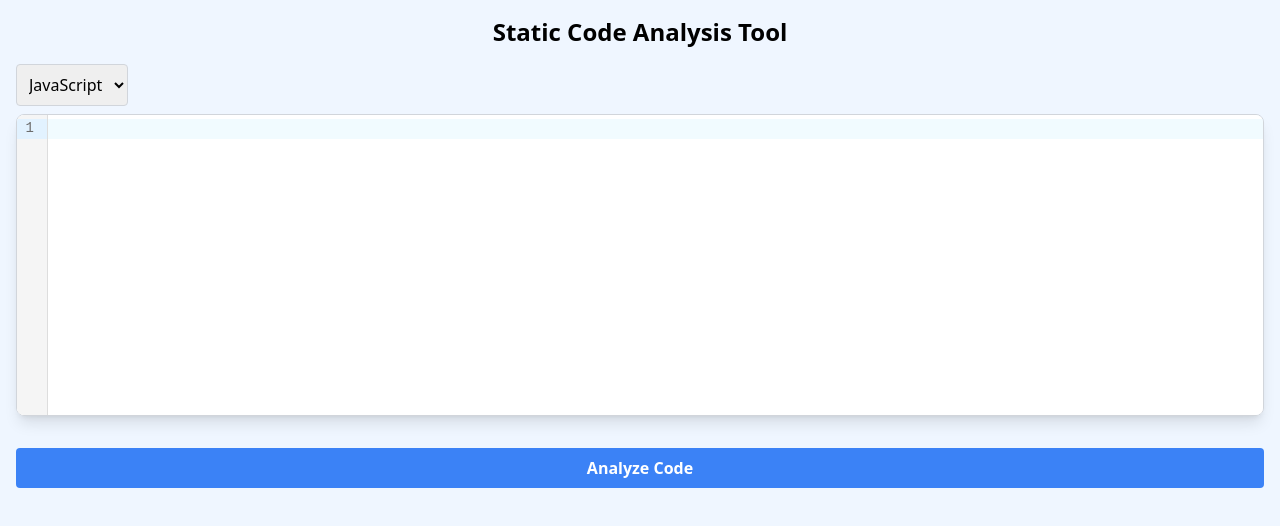
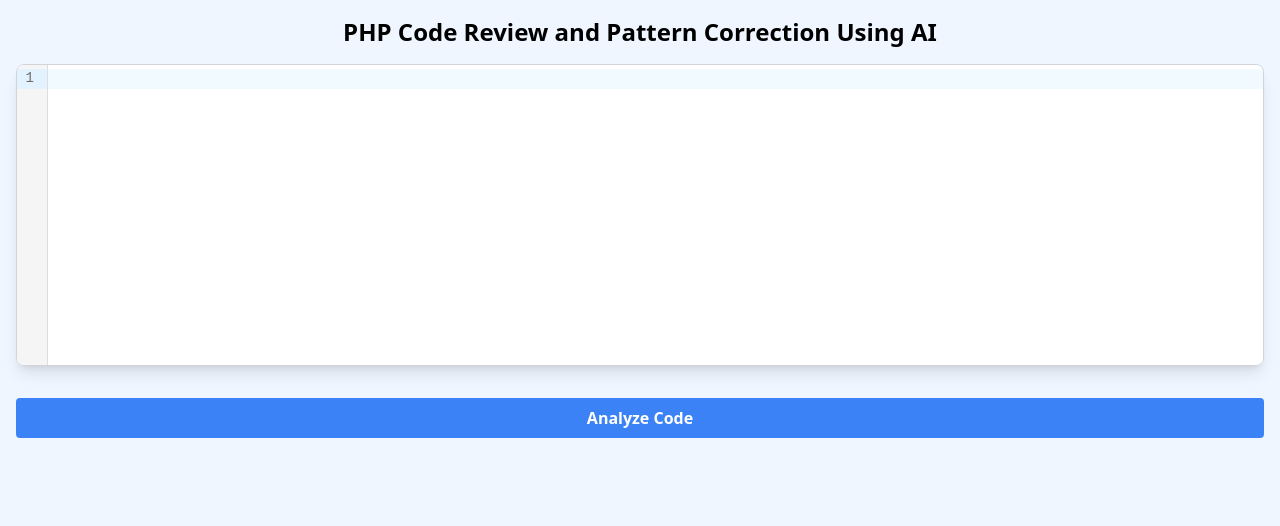
Before and after one commit to tarikbilla/Code-Analysis-and-Auto-Correction-Tool, a Next.js app in the folder frontend/: page / in a window 1280 px wide. Shown: the top 526 px of the page. Built offline with nearby package versions, Linux system fonts and the light colour scheme.

Commit message:
remove and hide language selection

```diff
--- a/frontend/pages/index.js
+++ b/frontend/pages/index.js
@@ -1,7 +1,5 @@
 import { useState } from 'react';
 import dynamic from 'next/dynamic';
-import { javascript } from '@codemirror/lang-javascript';
-import { cpp } from '@codemirror/lang-cpp';
 import { php } from '@codemirror/lang-php';
 import { apiUrl } from '../config';
 
@@ -11,7 +9,7 @@ const CodeMirror = dynamic(() => {
 
 export default function Home() {
   const [code, setCode] = useState('');
-  const [language, setLanguage] = useState('javascript');
+  const [language, setLanguage] = useState('php');
   const [analysisResult, setAnalysisResult] = useState('');
   const [errorResult, setErrorResult] = useState('');
   const [debugResult, setDebugResult] = useState('');
@@ -19,10 +17,6 @@ export default function Home() {
 
   const getLanguageMode = () => {
     switch (language) {
-      case 'javascript':
-        return javascript();
-      case 'cpp':
-        return cpp();
       case 'php':
         return php();
       default:
@@ -69,15 +63,14 @@ export default function Home() {
     <div className="relative container mx-auto px-4">
       {/* input data */}
       <div>
-        <h1 className="text-2xl font-bold text-center mb-4 mt-4">Static Code Analysis Tool</h1>
+        <h1 className="text-2xl font-bold text-center mb-4 mt-4">PHP Code Review and Pattern Correction Using AI</h1>
         <select
           value={language}
           onChange={(e) => setLanguage(e.target.value)}
           className="mb-2 p-2 border border-gray-300 rounded"
+          hidden
         >
-          <option value="javascript">JavaScript</option>
-          <option value="cpp">C++</option>
-          <option value="php">PHP</option>
+          <option value="php" selected>PHP</option>
         </select>
         <CodeMirror
           value={code}
@@ -108,7 +101,7 @@ export default function Home() {
 
         {analysisResult &&
           <div className={`pointer-events-auto w-full rounded-lg bg-white p-4 mt-8 mb-8 text-md leading-5 shadow-xl shadow-black/5 hover:bg-slate-50 ring-1 ring-slate-700/10`}>
-            <h2 className="text-xl font-semibold mb-4">Detailed Code Analysis</h2>
+            <h2 className="text-xl font-semibold mb-4">Detailed Code Review</h2>
             <div className="p-4 bg-gray-100 rounded" dangerouslySetInnerHTML={{ __html: formatText(analysisResult) }}></div>
           </div>
         }
```
